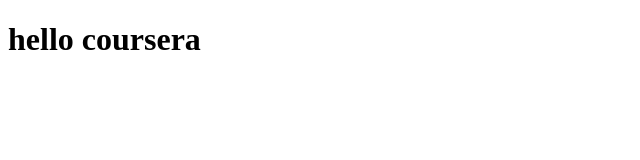
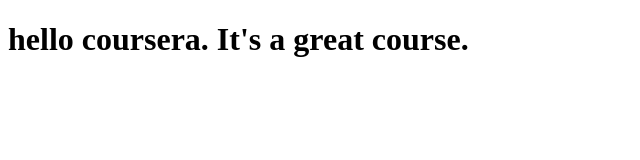
Before and after one commit to NanXiangPU/coursera-test, a plain HTML site: page site/index.html in a window 1280 px wide. Shown: the whole page, without its empty margins (0-640 px from the left). Drawn offline with Linux system fonts and the light colour scheme.

Commit message:
Small addition to our page content.

```diff
--- a/site/index.html
+++ b/site/index.html
@@ -4,6 +4,6 @@
 	<title>Hello coursera!</title>
 </head>
 <body>
-<h1>hello coursera</h1>
+<h1>hello coursera. It's a great course.</h1>
 </body>
 </html>
```
